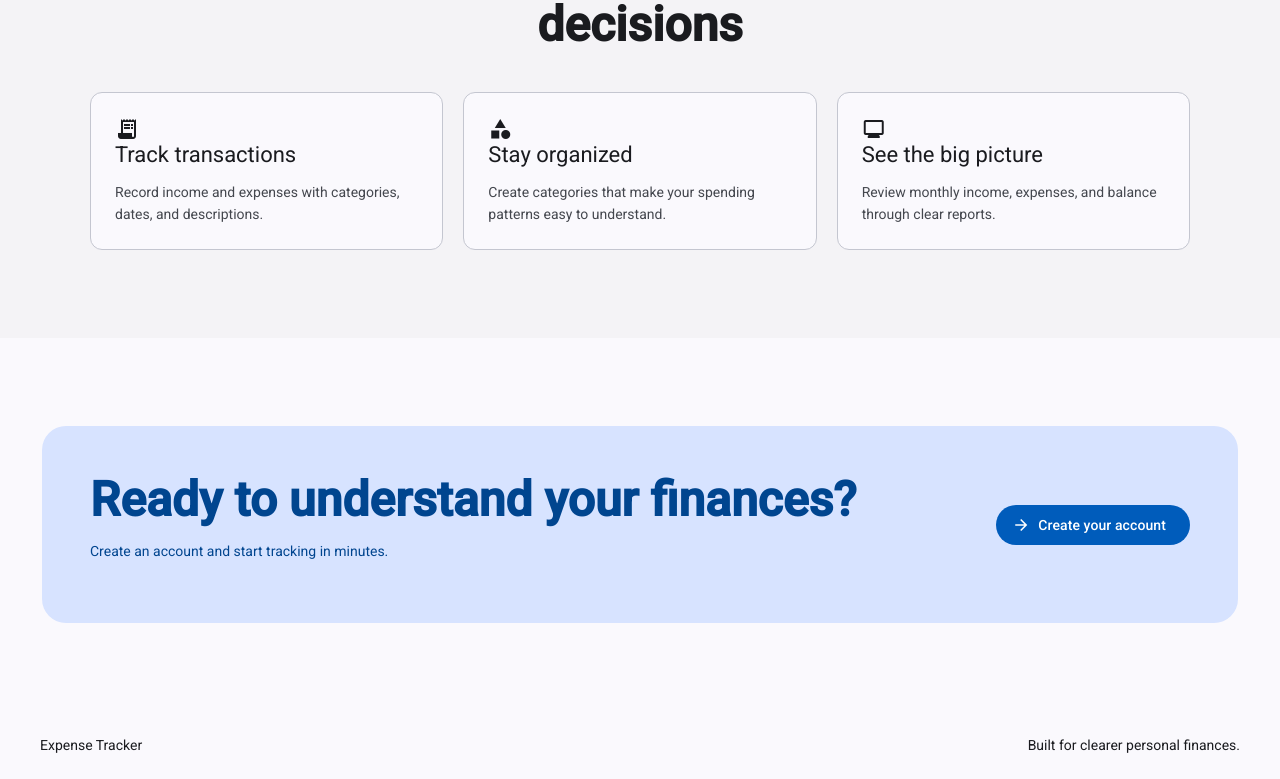
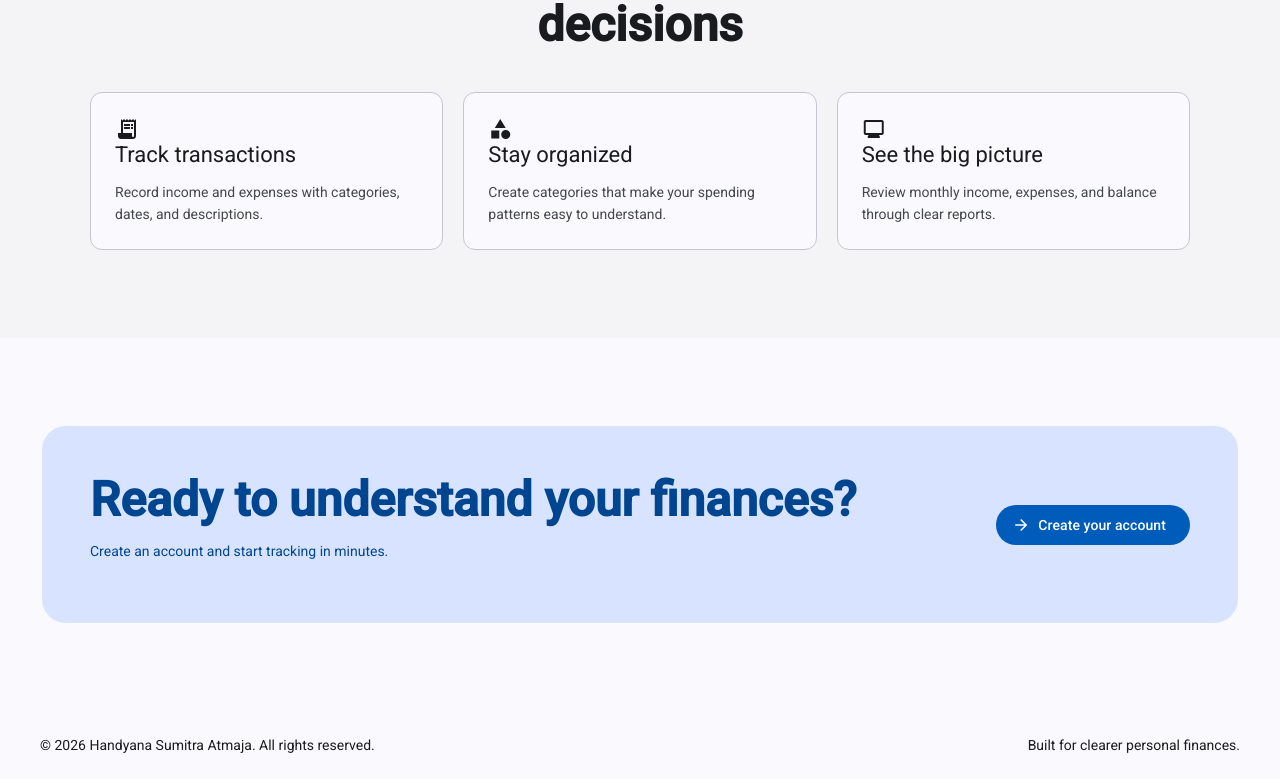
Before and after one commit to handyana05/expenses-tracker, an Angular app in the folder frontend/: page / in a window 1280 px wide. Shown: the part 1054-1833 px from the top of the page. Built offline with nearby package versions, Linux system fonts and the light colour scheme.

Commit message:
add copy right

```diff
--- a/frontend/src/app/features/landing/landing.html
+++ b/frontend/src/app/features/landing/landing.html
@@ -167,6 +167,6 @@
 </main>
 
 <footer>
-  <span>Expense Tracker</span>
+  <span>© 2026 Handyana Sumitra Atmaja. All rights reserved.</span>
   <span>Built for clearer personal finances.</span>
 </footer>
```
